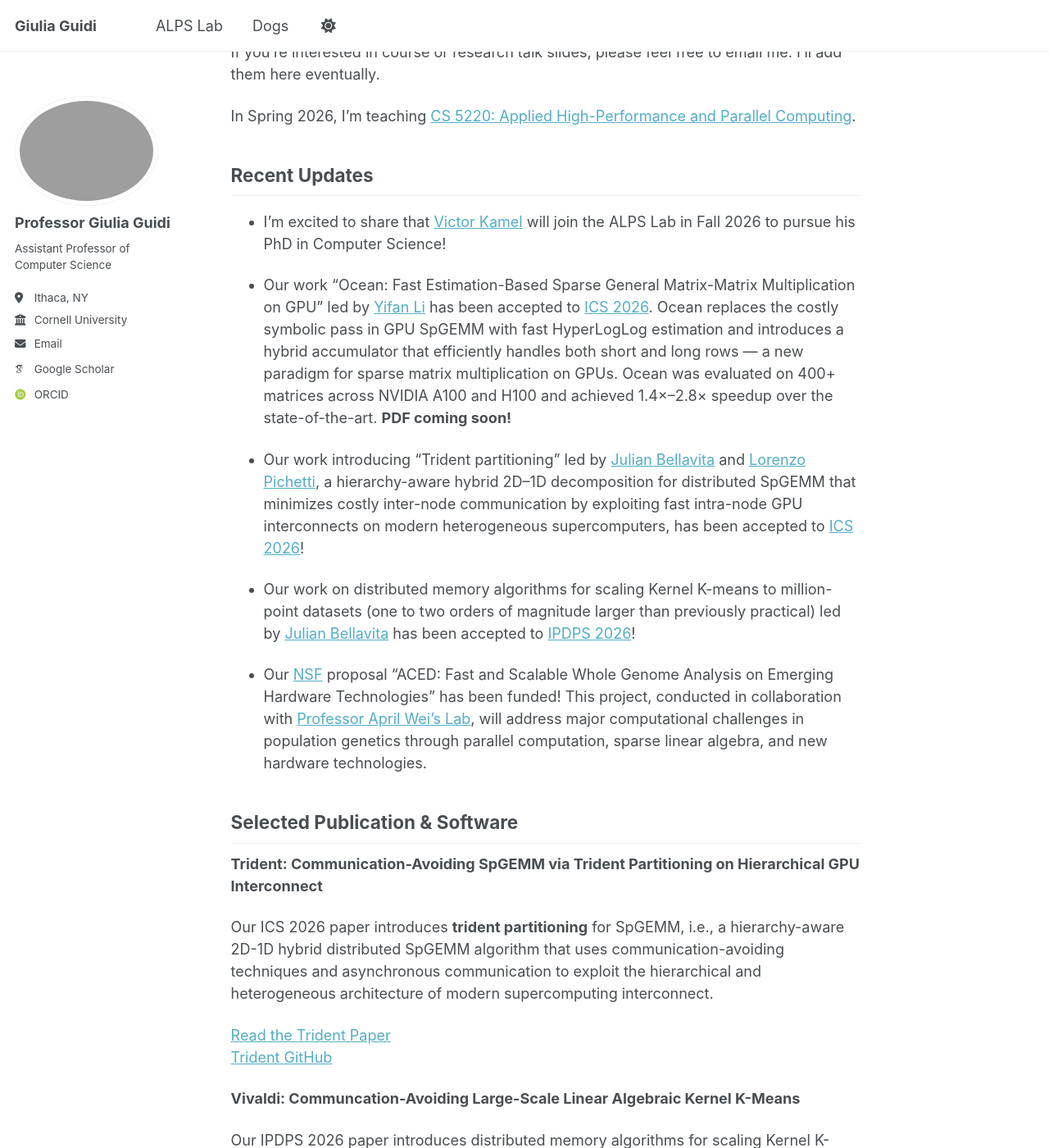
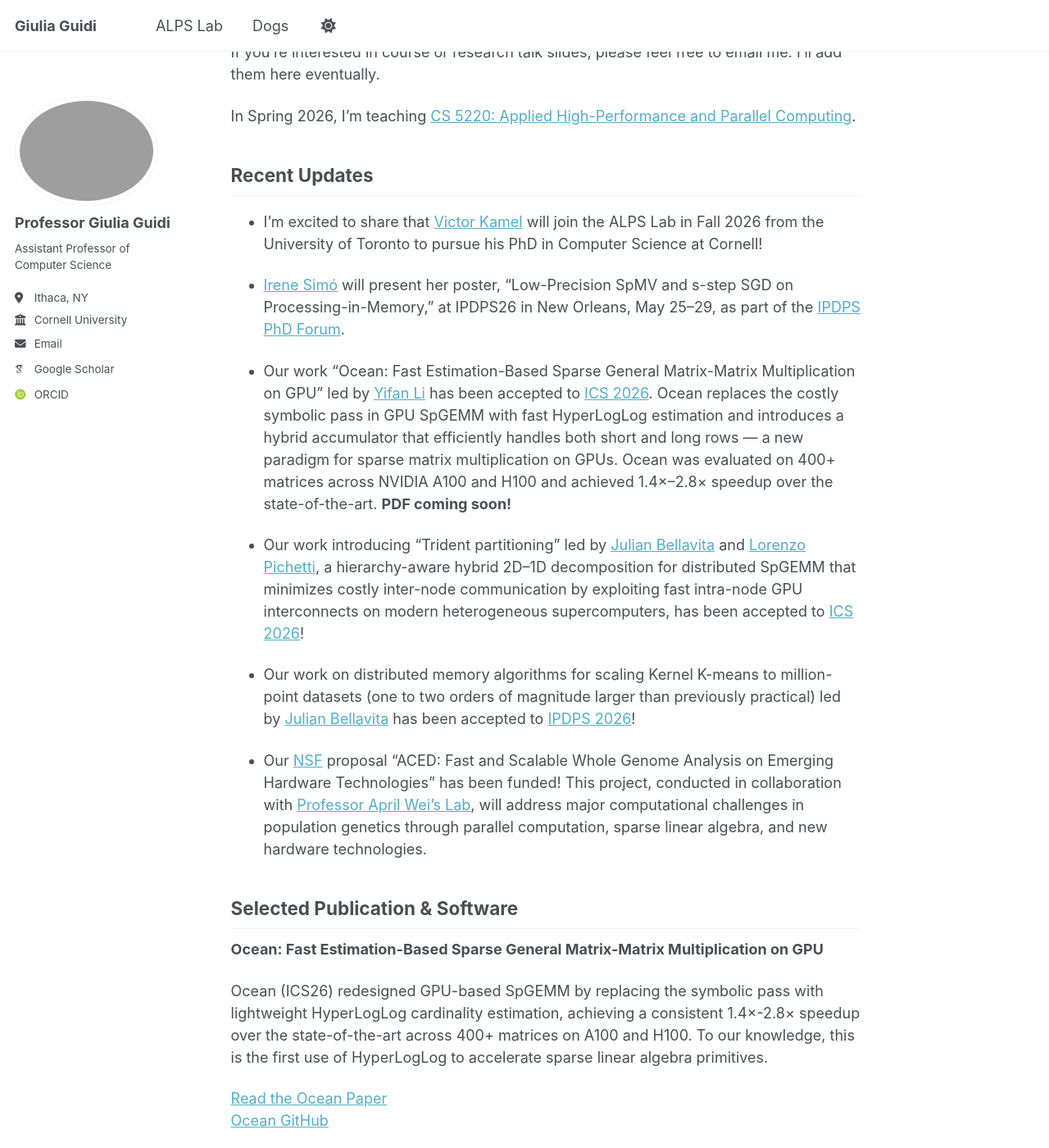
Before and after one commit to giuliaguidi/giuliaguidi.github.io, a Jekyll site: the page built from _pages/about.md, in a window 1280 px wide and 1400 px high, scrolled down 820 px. Shown: the whole window at 82% size. Built offline with Jekyll 4.4.1, drawn with Linux system fonts in a browser that asks for light colours; some web fonts are replaced.

Commit message:
Revise updates on Victor Kamel and project publications
Updated the announcement for Victor Kamel's PhD position and added details about the Ocean and Trident projects, including their achievements and links to papers and GitHub repositories.

```diff
--- a/_pages/about.md
+++ b/_pages/about.md
@@ -31,7 +31,9 @@ In Spring 2026, I'm teaching [CS 5220: Applied High-Performance and Parallel Com
 Recent Updates
 ------
 
-- I'm excited to share that [Victor Kamel](https://www.cs.toronto.edu/~vkamel/) will join the ALPS Lab in Fall 2026 to pursue his PhD in Computer Science!
+- I'm excited to share that [Victor Kamel](https://www.cs.toronto.edu/~vkamel/) will join the ALPS Lab in Fall 2026 from the University of Toronto to pursue his PhD in Computer Science at Cornell!
+
+- [Irene Simó](https://isimo00.github.io/) will present her poster, "Low-Precision SpMV and s-step SGD on Processing-in-Memory," at IPDPS26 in New Orleans, May 25–29, as part of the [IPDPS PhD Forum](https://www.ipdps.org/ipdps2026/2026-phd-forum.html).
 
 - Our work "Ocean: Fast Estimation-Based Sparse General Matrix-Matrix Multiplication on GPU" led by [Yifan Li](https://l.iyi.fan/) has been accepted to [ICS 2026](https://dipsa-qub.github.io/ICS2026-webpage/). Ocean replaces the costly symbolic pass in GPU SpGEMM with fast HyperLogLog estimation and introduces a hybrid accumulator that efficiently handles both short and long rows — a new paradigm for sparse matrix multiplication on GPUs. Ocean was evaluated on 400+ matrices across NVIDIA A100 and H100 and achieved 1.4×–2.8× speedup over the state-of-the-art. **PDF coming soon!**
 
@@ -43,6 +45,13 @@ Recent Updates
 
 Selected Publication & Software
 ------
+
+**Ocean: Fast Estimation-Based Sparse General Matrix-Matrix Multiplication on GPU**
+
+Ocean (ICS26) redesigned GPU-based SpGEMM by replacing the symbolic pass with lightweight HyperLogLog cardinality estimation, achieving a consistent 1.4×-2.8× speedup over the state-of-the-art across 400+ matrices on A100 and H100. To our knowledge, this is the first use of HyperLogLog to accelerate sparse linear algebra primitives.
+
+[Read the Ocean Paper](https://arxiv.org/pdf/2604.19004)\
+[Ocean GitHub](https://github.com/CornellHPC/Ocean-SpGEMM)
 
 **Trident: Communication-Avoiding SpGEMM via Trident Partitioning on Hierarchical GPU Interconnect**
 
```
